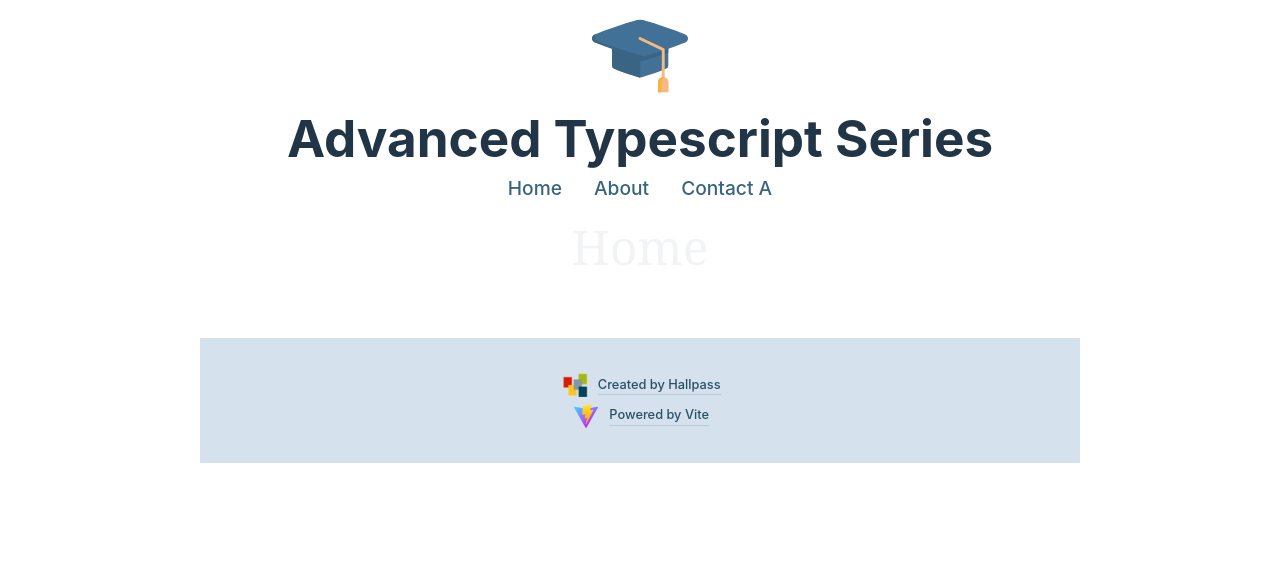
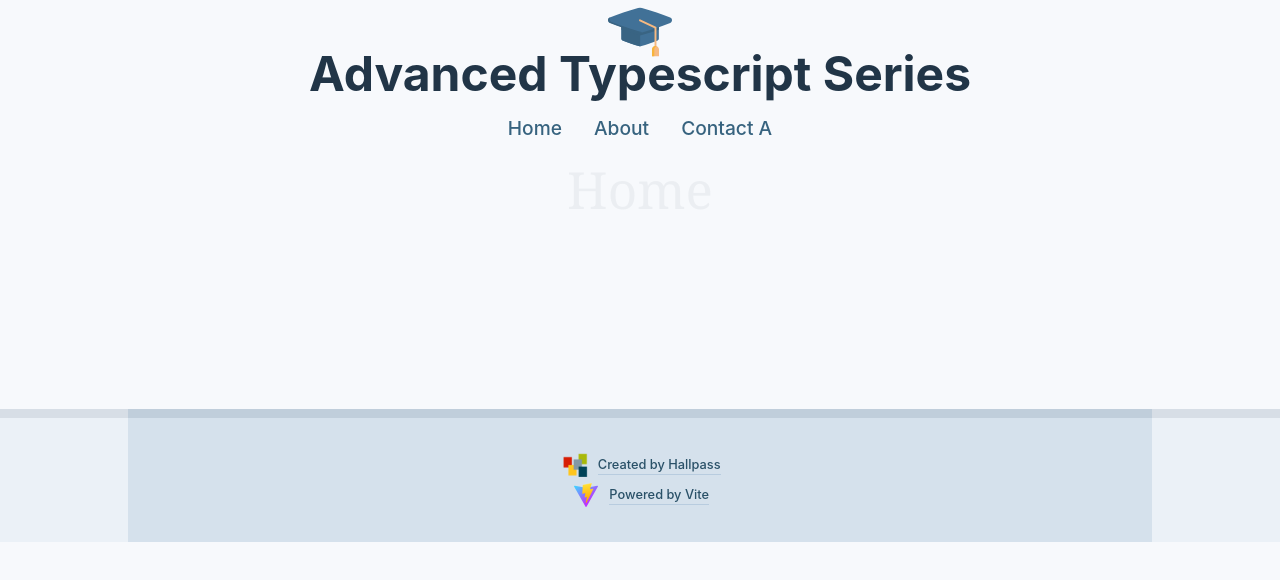
Before and after one commit to rbanning/typescript-advanced-series, a website built with Vite: page index.html in a window 1280 px wide. Built offline with nearby package versions, Linux system fonts and the light colour scheme.

Commit message:
a bunch of styling

```diff
--- /dev/null
+++ b/src/app/components/container/container.module.css
@@ -0,0 +1,12 @@
+.container {
+  width: full;
+  max-width: 1024px;
+  margin: 0 auto;
+  padding: 0 1rem;
+}
+
+@media (min-width: 400px) {
+  .container {
+    padding: 0 0;
+  }
+}
--- /dev/null
+++ b/src/app/components/container/container.ts
@@ -0,0 +1,7 @@
+import styles from './container.module.css';
+
+export function Container(children: string) {
+  return `
+    <div class="${styles.container}">${children}</div>
+  `;
+}
--- a/src/app/components/footer.module.css
+++ /dev/null
@@ -1,31 +0,0 @@
-footer.primary {
-  margin: 4rem 0 0 0;
-  padding: 2rem 0;
-
-  font-size: 0.8rem;
-
-  background-color: #17436d;
-  color:rgba(161, 199, 221, 0.87);
-  a {
-    color:rgb(179, 211, 229);
-    border-bottom: solid 1px #2972b6;
-  }
-
-  section {
-    display: flex;
-    justify-content: center;
-    align-items: center;
-    gap: .5rem;
-  }
-}
-
-@media (prefers-color-scheme: light) {
-  footer.primary {
-    background-color: #d5e1ec;
-    color:rgba(42, 81, 104, 0.87);
-    a {
-      color:rgba(42, 81, 104, 1);
-      border-bottom: solid 1px #b8ccdf;
-    }
-  }
-}
--- /dev/null
+++ b/src/app/components/footer/footer.module.css
@@ -0,0 +1,47 @@
+footer.primary {
+  --border-width: 0.6rem;
+
+  margin: 12rem 0 0 0;
+  .inner {
+    padding: 2rem 0;
+    margin-top: calc(-1 * var(--border-width));
+  }
+
+  font-size: 0.8rem;
+  color:rgba(161, 199, 221, 0.87);
+
+  background-color: #22282e;
+  border-top: solid var(--border-width) #18232c;
+  .inner {
+    background-color: #252e36;
+    border-top: solid var(--border-width) #18232c;
+  }
+
+  a {
+    color:rgb(179, 211, 229);
+    border-bottom: solid 1px #2972b6;
+  }
+
+  section {
+    display: flex;
+    justify-content: center;
+    align-items: center;
+    gap: .5rem;
+  }
+}
+
+@media (prefers-color-scheme: light) {
+  footer.primary {
+    background-color: #ebf1f7;
+    border-color: #d7dee6;
+    .inner {
+      background-color: #d5e1ec;
+      border-color: #c0cedb;
+    }
+    color:rgba(42, 81, 104, 0.87);
+    a {
+      color:rgba(42, 81, 104, 1);
+      border-bottom: solid 1px #b8ccdf;
+    }
+  }
+}
--- a/src/app/components/footer.ts
+++ b/src/app/components/footer/footer.ts
@@ -1,11 +1,14 @@
 import styles from './footer.module.css';
 
-import hallpassLogo from '../../assets/hallpass.png';
-import viteLogo from '../../assets/vite.svg';
+import hallpassLogo from '../../../assets/hallpass.png';
+import viteLogo from '../../../assets/vite.svg';
+import { Container } from '../container/container';
 
-export function footer() {
+export function Footer() {
   return `
-    <footer class="${styles.primary}">
+  <footer class="${styles.primary}">
+  ${Container(`
+    <div class="${styles.inner}">
       <section>
         <img src="${hallpassLogo}" class="logo mini vanilla" alt="Hallpass logo" />
         <a href="https://academy.hallpassandfriends.com" target="_blank">Created by Hallpass</a>
@@ -14,6 +17,8 @@ export function footer() {
         <img src="${viteLogo}" class="logo mini vanilla" alt="Vite logo" />
         <a href="https://vitejs.dev" target="_blank">Powered by Vite</a>
       </section>
-    </footer>
+    </div>
+  `)}
+  </footer>
   `
 }
--- a/src/app/components/header.module.css
+++ b/src/app/components/header/header.module.css
@@ -1,9 +1,8 @@
 header.primary {
   display: flex;
   flex-direction: column;
+  align-items: center;
   gap: 0;
-
-  h1 { margin: 0 0 0.5rem 0; }
 
   nav {
     display: flex;
@@ -22,7 +21,8 @@ header.primary {
     }
   }
 
-  .logo { padding: 0; height: 6rem; }
+  .brand { margin: -2rem 0 0.25rem 0; font-weight: bold; font-size: 3rem; }
+  .logo { padding: 0; height: 4rem; }
 }
 
 
--- a/src/app/components/header.ts
+++ b/src/app/components/header/header.ts
@@ -1,14 +1,14 @@
 import styles from  './header.module.css';
 
-import academyLogo from '../../assets/academy-logo.svg';
+import academyLogo from '../../../assets/academy-logo.svg';
 
-export function header() {
+export function Header() {
   return `
     <header class="${styles.primary}">
       <a href="/">
         <img src="${academyLogo}" class="logo ${styles.logo}" alt="Hallpass Academy logo" />
       </a>
-      <h1>Advanced Typescript Series</h1>
+      <div class="${styles.brand}">Advanced Typescript Series</div>
       <nav>
         <a href="/">Home</a>
         <a href="/about">About</a>
--- a/src/app/components/index.ts
+++ b/src/app/components/index.ts
@@ -1,2 +1,3 @@
-export * from './header';
-export * from './footer';
+export * from './header/header';
+export * from './footer/footer';
+export * from './container/container';
--- a/src/app/index.ts
+++ b/src/app/index.ts
@@ -1,11 +1,13 @@
 import '../style.css'
-import { footer, header } from './components'
+import { Container, Footer, Header } from './components'
 
 import { activateRouter } from './routing/router.ts';
 activateRouter();
 
 document.querySelector<HTMLDivElement>('#app')!.innerHTML = `
-  ${header()}
-  <main id="root"></main>
-  ${footer()}
+  ${Header()}
+  ${Container(`
+    <main id="root"></main>
+  `)}
+  ${Footer()}
 `
--- a/src/app/views/about.ts
+++ b/src/app/views/about.ts
@@ -2,6 +2,6 @@ import { IRouteProps } from "../routing/route.model";
 
 export function AboutView(_props: IRouteProps) {
   return `
-    <h2>About</h2>
+    <h1>About</h1>
   `;
 }
--- a/src/app/views/contact.ts
+++ b/src/app/views/contact.ts
@@ -2,6 +2,6 @@ import { IRouteProps } from "../routing/route.model";
 
 export function ContactView(_props: IRouteProps) {
   return `
-    <h2>Contact</h2>
+    <h1>Contact</h2>
   `;
 }
--- a/src/app/views/home.ts
+++ b/src/app/views/home.ts
@@ -2,6 +2,6 @@ import { IRouteProps } from "../routing/route.model";
 
 export function HomeView(_props: IRouteProps) {
   return `
-    <h2>Home</h2>
+    <h1>Home</h2>
   `
 }
--- a/src/style.css
+++ b/src/style.css
@@ -1,11 +1,14 @@
 :root {
+  --dark-bg-color: #202429;
+  --light-bg-color: #f7f9fc;
+
   font-family: Inter, system-ui, Avenir, Helvetica, Arial, sans-serif;
   line-height: 1.5;
   font-weight: 400;
 
   color-scheme: light dark;
   color: rgba(255, 255, 255, 0.87);
-  background-color: #242424;
+  background-color: var(--dark-bg-color);
 
   font-synthesis: none;
   text-rendering: optimizeLegibility;
@@ -13,6 +16,9 @@
   -moz-osx-font-smoothing: grayscale;
 }
 
+body {
+  margin: 0; padding: 0;
+}
 
 main {
   margin: 1rem 0;
@@ -28,23 +34,21 @@ a:hover {
 }
 
 
+h1, h2 {
+  font-family: Georgia, 'Times New Roman', Times, serif;
+}
 h1 {
   font-size: 3.2em;
   line-height: 1.1;
+  font-weight: 300;
   margin: 0 0 1.5rem 0;
+  text-align: center;
 }
 h2 {
-  font-family: Georgia, 'Times New Roman', Times, serif;
-  font-size: 3em;
-  font-weight: 300;
+  font-size: 2.6em;
   line-height: 1.1;
+  letter-spacing: -2px;
   margin: 0 0 1.5rem 0;
-}
-
-#app {
-  max-width: 880px;
-  margin: 0 auto;
-  text-align: center;
 }
 
 .logo {
@@ -102,7 +106,7 @@ nav {
 @media (prefers-color-scheme: light) {
   :root {
     color: #213547;
-    background-color: #ffffff;
+    background-color: var(--light-bg-color);
   }
   a:hover {
     color: #747bff;
```
